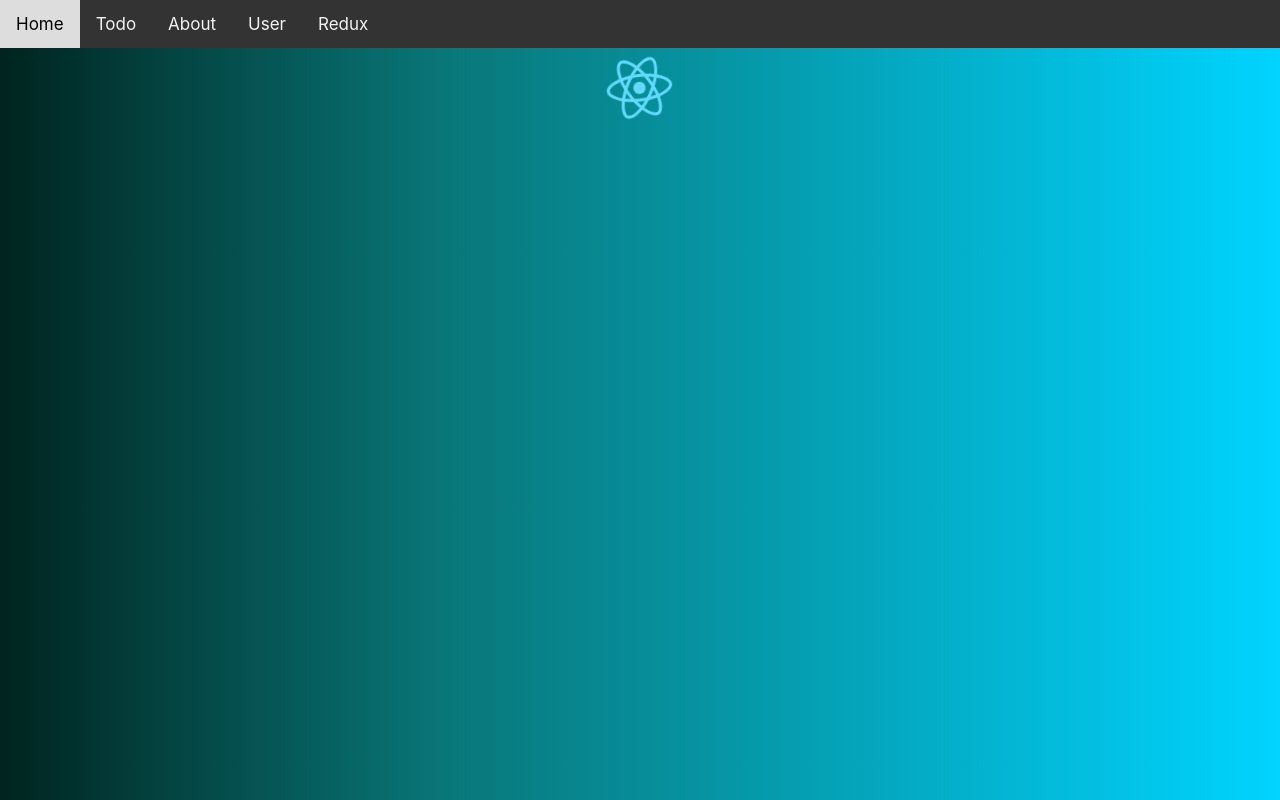
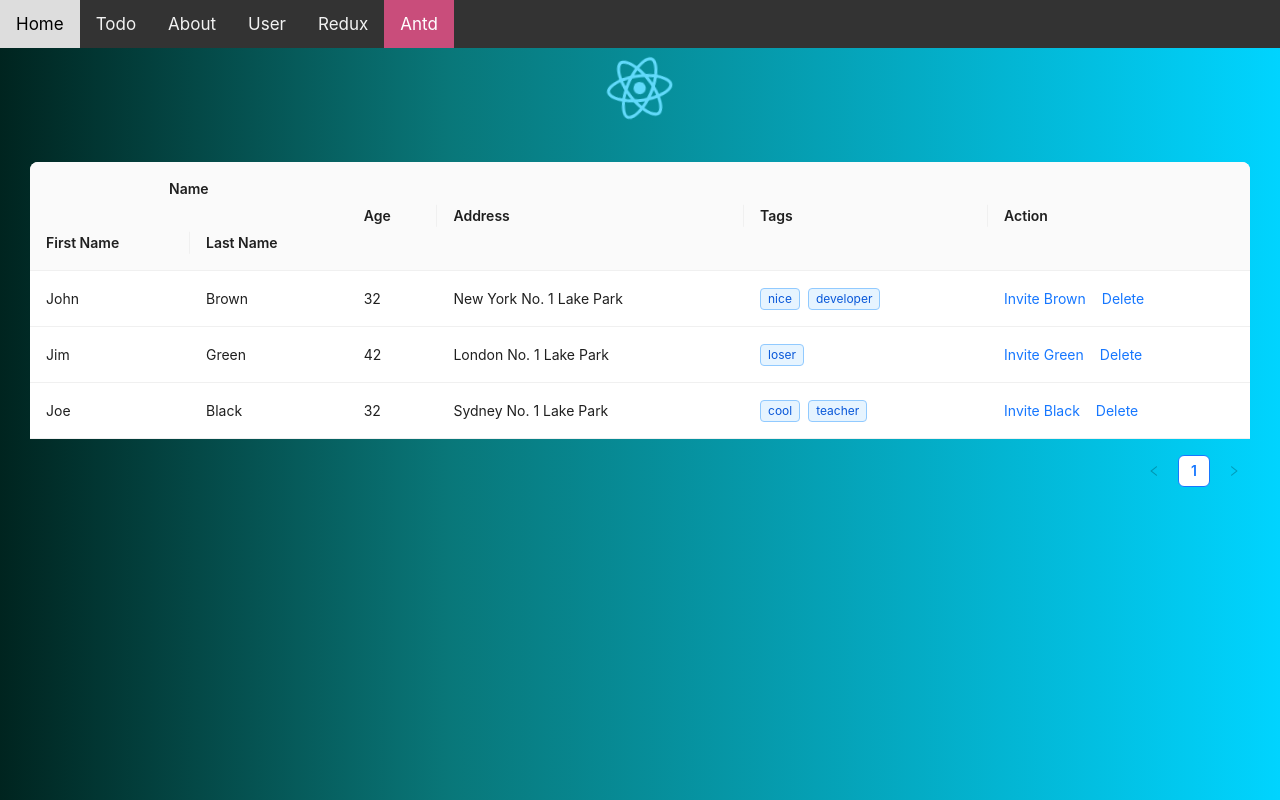
Before and after one commit to LeTuanKiet29102002/React-Season-One, a React (Create React App) app: page /antd in a window 1280 px wide. Built offline with nearby package versions, Linux system fonts and the light colour scheme.

Commit message:
Table-Antd-React

```diff
--- /dev/null
+++ b/src/views/AntdTable/Antd.js
@@ -0,0 +1,73 @@
+import React, { Component } from 'react';
+import { Space, Table, Tag } from 'antd';
+import './Antd.scss'
+const { Column, ColumnGroup } = Table;
+
+export default class Antd extends Component {
+    state = {
+        data: [
+            {
+                key: '1',
+                firstName: 'John',
+                lastName: 'Brown',
+                age: 32,
+                address: 'New York No. 1 Lake Park',
+                tags: ['nice', 'developer'],
+            },
+            {
+                key: '2',
+                firstName: 'Jim',
+                lastName: 'Green',
+                age: 42,
+                address: 'London No. 1 Lake Park',
+                tags: ['loser'],
+            },
+            {
+                key: '3',
+                firstName: 'Joe',
+                lastName: 'Black',
+                age: 32,
+                address: 'Sydney No. 1 Lake Park',
+                tags: ['cool', 'teacher'],
+            },
+        ],
+    }
+    render() {
+        return (
+            <div className='table-data'>
+                <Table  dataSource={this.state.data}>
+                    <ColumnGroup title="Name">
+                        <Column title="First Name" dataIndex="firstName" key="firstName" />
+                        <Column title="Last Name" dataIndex="lastName" key="lastName" />
+                    </ColumnGroup>
+                    <Column title="Age" dataIndex="age" key="age" />
+                    <Column title="Address" dataIndex="address" key="address" />
+                    <Column
+                        title="Tags"
+                        dataIndex="tags"
+                        key="tags"
+                        render={(tags) => (
+                            <>
+                                {tags.map((tag) => (
+                                    <Tag color="blue" key={tag}>
+                                        {tag}
+                                    </Tag>
+                                ))}
+                            </>
+                        )}
+                    />
+                    <Column
+                        title="Action"
+                        key="action"
+                        render={(_, record) => (
+                            <Space size="middle">
+                                <a>Invite {record.lastName}</a>
+                                <a>Delete</a>
+                            </Space>
+                        )}
+                    />
+                </Table>
+            </div>
+        )
+    }
+}
--- /dev/null
+++ b/src/views/AntdTable/Antd.scss
@@ -0,0 +1,3 @@
+.table-data{
+    margin: 30px;
+}
--- a/src/views/App.js
+++ b/src/views/App.js
@@ -10,6 +10,7 @@
 import { ListUser, DetailBtn } from "./User/ListUser";
 import DetailUser from "./User/DetailUser";
 import TestRedux  from "./Home/TestRedux";
+import Antd from "./AntdTable/Antd";
 
 
 // 2 component: class component, function component(function, arrow)
@@ -27,6 +28,7 @@
           <Route path="/user" element={<ListUser />} />
           <Route path="/user/:id" element={<DetailUser />} />
           <Route path="/redux" element={<TestRedux />} />
+          <Route path="/antd" element={<Antd />} />
         </Routes>
       </header>
 
--- a/src/views/Nav/Nav.js
+++ b/src/views/Nav/Nav.js
@@ -22,6 +22,9 @@
                 <NavLink className={({ isActive, isPending }) =>
                     isPending ? "pending" : isActive ? "active" : ""
                 } to="/redux">Redux</NavLink>
+                <NavLink className={({ isActive, isPending }) =>
+                    isPending ? "pending" : isActive ? "active" : ""
+                } to="/antd">Antd</NavLink>
             </div>
         )
     }
--- a/src/views/User/DetailUser.js
+++ b/src/views/User/DetailUser.js
@@ -2,7 +2,6 @@
 import { useParams, useNavigate} from 'react-router-dom';
 import axios from "axios";
 import { Button } from 'antd';
-import {  } from 'react-router-dom';
 
 
 const withDetailUser = (WrappedComponent) => {
```
